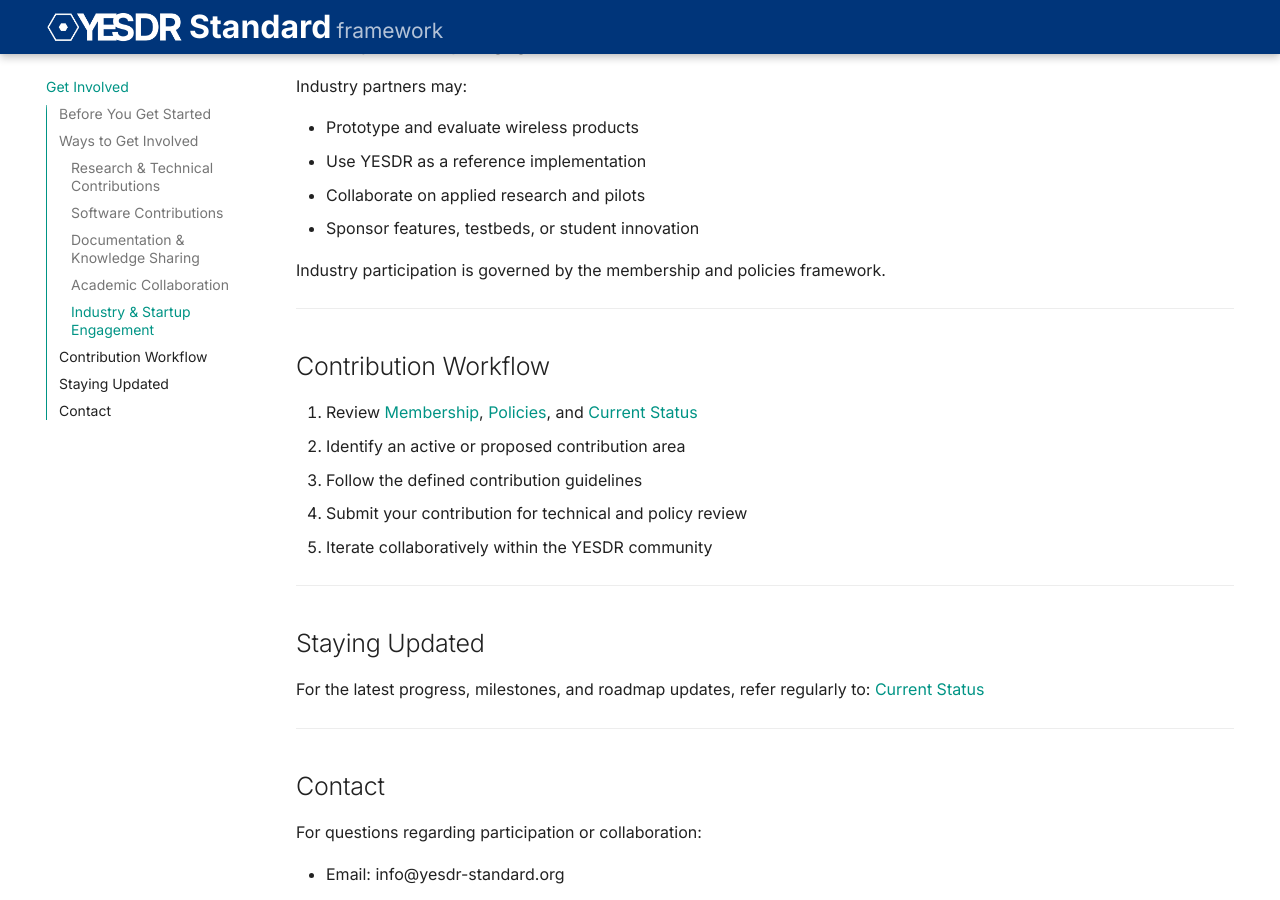
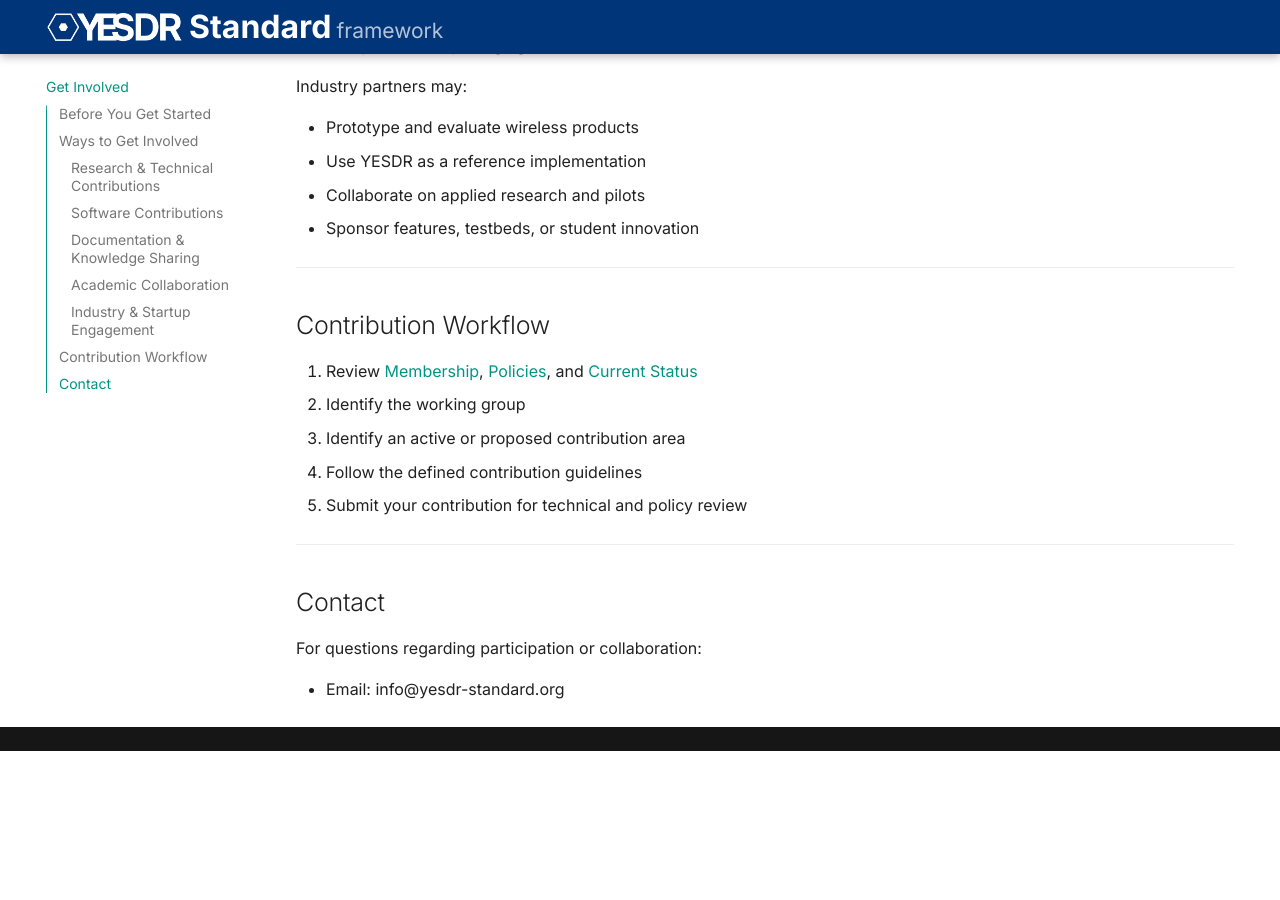
Before and after one commit to chandharlabs/yesdr-standard, an MkDocs documentation site: the page built from docs/getinvolved/get_involved.md, in a window 1280 px wide and 900 px high, scrolled down 2014 px. Built offline with MkDocs 1.6.1 and Material for MkDocs 9.7.7, drawn with Linux system fonts in a browser that asks for light colours; after the commit the page ends 2765 px from its top, so only the background shows below that; some of the changed text lies outside the part shown.

Commit message:
Update get_involved.md

```diff
--- a/docs/getinvolved/get_involved.md
+++ b/docs/getinvolved/get_involved.md
@@ -31,7 +31,7 @@
   - Channel ON–OFF duration prediction
 - Proposing extensions aligned with the YESDR standard architecture
 
-Active research areas are listed and updated in [Current Status](current_status.md).
+Active research areas are listed and updated in [Current Status](currentstatus/current_status.md).
 
 ---
 
@@ -76,25 +76,19 @@
 - Collaborate on applied research and pilots
 - Sponsor features, testbeds, or student innovation
 
-Industry participation is governed by the membership and policies framework.
 
 ---
 
 ## Contribution Workflow
 
-1. Review [Membership](membership.md), [Policies](policies.md), and [Current Status](current_status.md)
-2. Identify an active or proposed contribution area
-3. Follow the defined contribution guidelines
-4. Submit your contribution for technical and policy review
-5. Iterate collaboratively within the YESDR community
+1. Review [Membership](consortium/membership.md), [Policies](consortium/policies.md), and [Current Status](currentstatus/current_status.md)
+2. Identify the working group
+3. Identify an active or proposed contribution area
+4. Follow the defined contribution guidelines
+5. Submit your contribution for technical and policy review
 
 ---
 
-## Staying Updated
-
-For the latest progress, milestones, and roadmap updates, refer regularly to: [Current Status](current_status.md)
-
----
 
 ## Contact
 
```
Also changed, not shown: other parts of docs/getinvolved/get_involved.md (+4 -4 lines).
